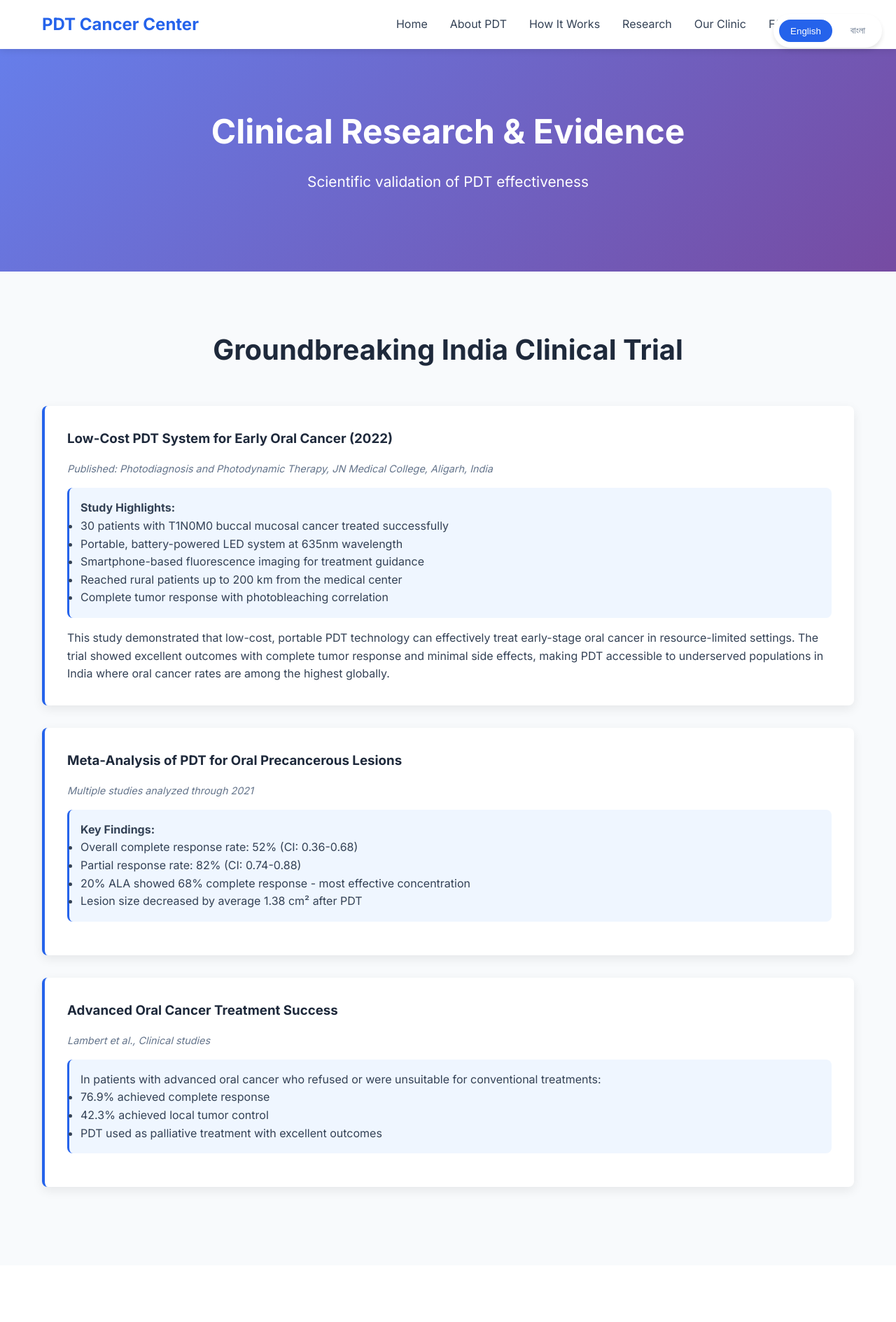
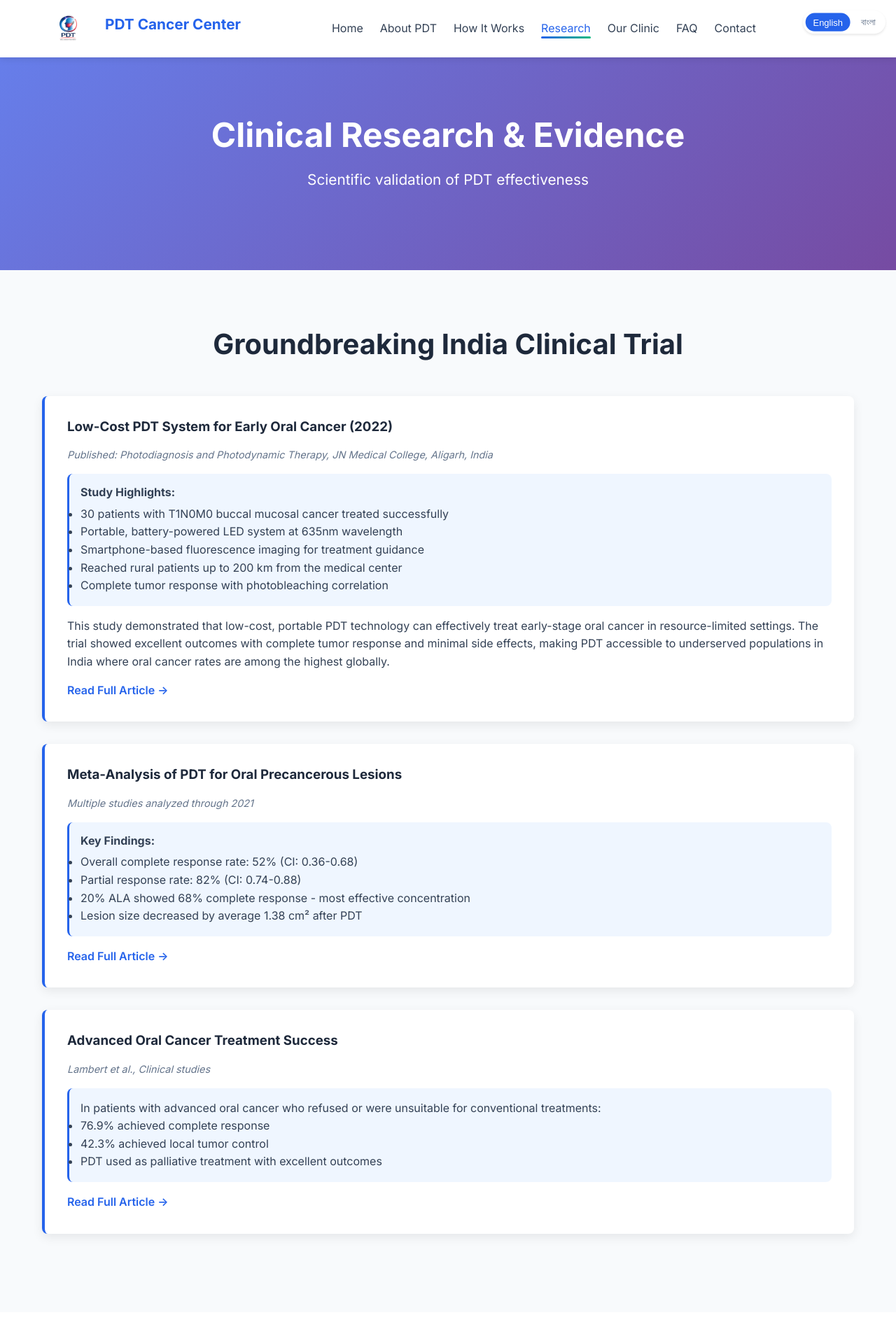
Before and after one commit to AZRASEL/PDT.AI, a PHP site: page /research.html in a window 1280 px wide. Shown: the top 1889 px of the page at 70% size. Run offline with PHP 8.4, Linux system fonts and the light colour scheme.

Commit message:
Add files via upload

```diff
--- a/about.html
+++ b/about.html
@@ -3,6 +3,7 @@
 <head>
     <meta charset="UTF-8">
     <meta name="viewport" content="width=device-width, initial-scale=1.0">
+        <link rel="icon" type="image/png" href="Pictures/PDT logo.png">
     <title>About PDT | Photodynamic Therapy</title>
     <link rel="stylesheet" href="styles.css">
     <link href="https://fonts.googleapis.com/css2?family=Inter:wght@300;400;600;700&display=swap" rel="stylesheet">
@@ -16,6 +17,7 @@
     <nav class="navbar">
         <div class="container">
             <div class="nav-brand">
+                <img src="Pictures/PDT logo.png" alt="PDT Logo" class="nav-logo">
                 <h1 data-en="PDT Cancer Center" data-bn="পিডিটি ক্যান্সার সেন্টার">PDT Cancer Center</h1>
             </div>
             <ul class="nav-menu" id="nav-menu">
@@ -57,9 +59,7 @@
                     </p>
                 </div>
                 <div class="content-image">
-                    <div class="placeholder-image" style="background: linear-gradient(135deg, #f093fb 0%, #f5576c 100%);">
-                        <p data-en="PDT Mechanism Diagram" data-bn="পিডিটি মেকানিজম ডায়াগ্রাম">PDT Mechanism Diagram</p>
-                    </div>
+                    <img src="Pictures/PDT Mechanism Diagram.png" alt="PDT Mechanism Diagram" style="width: 100%; height: auto; display: block;" data-en-alt="PDT Mechanism Diagram" data-bn-alt="পিডিটি মেকানিজম ডায়াগ্রাম">
                 </div>
             </div>
         </div>
--- a/clinic.html
+++ b/clinic.html
@@ -3,6 +3,7 @@
 <head>
     <meta charset="UTF-8">
     <meta name="viewport" content="width=device-width, initial-scale=1.0">
+        <link rel="icon" type="image/png" href="Pictures/PDT logo.png">
     <title>Our Clinic | PDT Treatment Center</title>
     <link rel="stylesheet" href="styles.css">
     <link href="https://fonts.googleapis.com/css2?family=Inter:wght@300;400;600;700&display=swap" rel="stylesheet">
@@ -16,6 +17,7 @@
     <nav class="navbar">
         <div class="container">
             <div class="nav-brand">
+                <img src="Pictures/PDT logo.png" alt="PDT Logo" class="nav-logo">
                 <h1 data-en="PDT Cancer Center" data-bn="পিডিটি ক্যান্সার সেন্টার">PDT Cancer Center</h1>
             </div>
             <ul class="nav-menu" id="nav-menu">
--- a/contact.html
+++ b/contact.html
@@ -3,6 +3,7 @@
 <head>
     <meta charset="UTF-8">
     <meta name="viewport" content="width=device-width, initial-scale=1.0">
+        <link rel="icon" type="image/png" href="Pictures/PDT logo.png">
     <title>Contact Us | Schedule PDT Consultation</title>
     <link rel="stylesheet" href="styles.css">
     <link href="https://fonts.googleapis.com/css2?family=Inter:wght@300;400;600;700&display=swap" rel="stylesheet">
@@ -16,6 +17,7 @@
     <nav class="navbar">
         <div class="container">
             <div class="nav-brand">
+                <img src="Pictures/PDT logo.png" alt="PDT Logo" class="nav-logo">
                 <h1 data-en="PDT Cancer Center" data-bn="পিডিটি ক্যান্সার সেন্টার">PDT Cancer Center</h1>
             </div>
             <ul class="nav-menu" id="nav-menu">
--- a/faq.html
+++ b/faq.html
@@ -3,6 +3,7 @@
 <head>
     <meta charset="UTF-8">
     <meta name="viewport" content="width=device-width, initial-scale=1.0">
+        <link rel="icon" type="image/png" href="Pictures/PDT logo.png">
     <title>FAQ | Common Questions About PDT</title>
     <link rel="stylesheet" href="styles.css">
     <link href="https://fonts.googleapis.com/css2?family=Inter:wght@300;400;600;700&display=swap" rel="stylesheet">
@@ -16,6 +17,7 @@
     <nav class="navbar">
         <div class="container">
             <div class="nav-brand">
+                <img src="Pictures/PDT logo.png" alt="PDT Logo" class="nav-logo">
                 <h1 data-en="PDT Cancer Center" data-bn="পিডিটি ক্যান্সার সেন্টার">PDT Cancer Center</h1>
             </div>
             <ul class="nav-menu" id="nav-menu">
--- a/how-it-works.html
+++ b/how-it-works.html
@@ -3,6 +3,7 @@
 <head>
     <meta charset="UTF-8">
     <meta name="viewport" content="width=device-width, initial-scale=1.0">
+        <link rel="icon" type="image/png" href="Pictures/PDT logo.png">
     <title>How PDT Works | Photodynamic Therapy Process</title>
     <link rel="stylesheet" href="styles.css">
     <link href="https://fonts.googleapis.com/css2?family=Inter:wght@300;400;600;700&display=swap" rel="stylesheet">
@@ -16,6 +17,7 @@
     <nav class="navbar">
         <div class="container">
             <div class="nav-brand">
+                <img src="Pictures/PDT logo.png" alt="PDT Logo" class="nav-logo">
                 <h1 data-en="PDT Cancer Center" data-bn="পিডিটি ক্যান্সার সেন্টার">PDT Cancer Center</h1>
             </div>
             <ul class="nav-menu" id="nav-menu">
--- a/index.html
+++ b/index.html
@@ -3,6 +3,7 @@
 <head>
     <meta charset="UTF-8">
     <meta name="viewport" content="width=device-width, initial-scale=1.0">
+        <link rel="icon" type="image/png" href="Pictures/PDT logo.png">
     <title>PDT Oral Cancer Center | Photodynamic Therapy Excellence</title>
     <link rel="stylesheet" href="styles.css">
     <link rel="preconnect" href="https://fonts.googleapis.com">
@@ -20,6 +21,7 @@
     <nav class="navbar">
         <div class="container">
             <div class="nav-brand">
+                <img src="Pictures/PDT logo.png" alt="PDT Logo" class="nav-logo">
                 <h1 data-en="PDT Cancer Center" data-bn="পিডিটি ক্যান্সার সেন্টার">PDT Cancer Center</h1>
             </div>
             <ul class="nav-menu" id="nav-menu">
@@ -77,9 +79,7 @@
                     </ul>
                 </div>
                 <div class="content-image">
-                    <div class="placeholder-image" style="background: linear-gradient(135deg, #667eea 0%, #764ba2 100%);">
-                        <p data-en="PDT Treatment Visualization" data-bn="পিডিটি চিকিৎসা ভিজ্যুয়ালাইজেশন">PDT Treatment Visualization</p>
-                    </div>
+                    <img src="Pictures/PDT vizualization .png" alt="PDT Treatment Visualization" style="width: 100%; height: auto; display: block; border-radius: var(--border-radius);" data-en-alt="PDT Treatment Visualization" data-bn-alt="পিডিটি চিকিৎসা ভিজ্যুয়ালাইজেশন">
                 </div>
             </div>
         </div>
--- a/research.html
+++ b/research.html
@@ -3,6 +3,7 @@
 <head>
     <meta charset="UTF-8">
     <meta name="viewport" content="width=device-width, initial-scale=1.0">
+        <link rel="icon" type="image/png" href="Pictures/PDT logo.png">
     <title>Research & Clinical Trials | PDT Evidence</title>
     <link rel="stylesheet" href="styles.css">
     <link href="https://fonts.googleapis.com/css2?family=Inter:wght@300;400;600;700&display=swap" rel="stylesheet">
@@ -16,6 +17,7 @@
     <nav class="navbar">
         <div class="container">
             <div class="nav-brand">
+                <img src="Pictures/PDT logo.png" alt="PDT Logo" class="nav-logo">
                 <h1 data-en="PDT Cancer Center" data-bn="পিডিটি ক্যান্সার সেন্টার">PDT Cancer Center</h1>
             </div>
             <ul class="nav-menu" id="nav-menu">
@@ -79,6 +81,9 @@
                    data-bn="এই গবেষণা প্রদর্শন করেছে যে স্বল্প-মূল্যের, পোর্টেবল পিডিটি প্রযুক্তি সম্পদ-সীমিত সেটিংসে প্রাথমিক পর্যায়ের মৌখিক ক্যান্সারের কার্যকরভাবে চিকিৎসা করতে পারে। ট্রায়ালটি সম্পূর্ণ টিউমার প্রতিক্রিয়া এবং ন্যূনতম পার্শ্ব প্রতিক্রিয়া সহ চমৎকার ফলাফল দেখিয়েছে, ভারতে অবহেলিত জনসংখ্যার জন্য পিডিটি অ্যাক্সেসযোগ্য করে তুলেছে যেখানে মৌখিক ক্যান্সার হার বিশ্বব্যাপী সর্বোচ্চ।">
                     This study demonstrated that low-cost, portable PDT can effectively treat early oral cancer in resource-limited settings, making treatment accessible to underserved populations.
                 </p>
+                <div style="margin-top: 15px;">
+                    <a href="https://pubmed.ncbi.nlm.nih.gov/35367616/" target="_blank" style="display: inline-flex; align-items: center; gap: 5px; color: var(--primary-color); font-weight: 600; text-decoration: none;" data-en="Read Full Article &rarr;" data-bn="সম্পূর্ণ নিবন্ধ পড়ুন &rarr;">Read Full Article &rarr;</a>
+                </div>
             </div>
 
             <div class="research-card">
@@ -93,6 +98,9 @@
                         <li data-en="20% ALA showed 68% complete response - most effective concentration" data-bn="20% ALA 68% সম্পূর্ণ প্রতিক্রিয়া দেখিয়েছে - সবচেয়ে কার্যকর ঘনত্ব">20% ALA showed 68% complete response - most effective</li>
                         <li data-en="Lesion size decreased by average 1.38 cm² after PDT" data-bn="পিডিটির পরে গড়ে 1.38 cm² ক্ষত আকার হ্রাস পেয়েছে">Lesion size decreased by average 1.38 cm² after PDT</li>
                     </ul>
+                </div>
+                <div style="margin-top: 15px;">
+                    <a href="https://pubmed.ncbi.nlm.nih.gov/31394296/" target="_blank" style="display: inline-flex; align-items: center; gap: 5px; color: var(--primary-color); font-weight: 600; text-decoration: none;" data-en="Read Full Article &rarr;" data-bn="সম্পূর্ণ নিবন্ধ পড়ুন &rarr;">Read Full Article &rarr;</a>
                 </div>
             </div>
 
@@ -110,6 +118,9 @@
                         <li data-en="42.3% achieved local tumor control" data-bn="42.3% স্থানীয় টিউমার নিয়ন্ত্রণ অর্জন করেছে">42.3% achieved local tumor control</li>
                         <li data-en="PDT used as palliative treatment with excellent outcomes" data-bn="চমৎকার ফলাফল সহ প্যালিয়েটিভ চিকিৎসা হিসাবে পিডিটি ব্যবহৃত">PDT used as palliative treatment with excellent outcomes</li>
                     </ul>
+                </div>
+                <div style="margin-top: 15px;">
+                    <a href="https://www.frontiersin.org/journals/oncology/articles/10.3389/fonc.2021.626394/full" target="_blank" style="display: inline-flex; align-items: center; gap: 5px; color: var(--primary-color); font-weight: 600; text-decoration: none;" data-en="Read Full Article &rarr;" data-bn="সম্পূর্ণ নিবন্ধ পড়ুন &rarr;">Read Full Article &rarr;</a>
                 </div>
             </div>
         </div>
--- a/styles.css
+++ b/styles.css
@@ -23,6 +23,11 @@ body {
     color: var(--text-color);
     background-color: #ffffff;
 }
+h1, h2, h3, h4, h5, h6 {
+    line-height: 1.3; /* Tighter line height for headings */
+    margin-bottom: 0.5em;
+}
+
 
 .container {
     max-width: 1200px;
@@ -33,24 +38,27 @@ body {
 /* Language Toggle */
 .language-toggle {
     position: fixed;
-    top: 20px;
-    right: 20px;
-    z-index: 1001;
+    top: 15px; /* Moved up */
+    right: 15px; /* Moved right */
+    z-index: 1100; /* Ensure above everything */
     display: flex;
-    gap: 10px;
+    gap: 5px; /* Smaller gap */
     background: white;
-    padding: 8px;
+    padding: 4px; /* Smaller padding */
     border-radius: 50px;
-    box-shadow: 0 4px 6px rgba(0, 0, 0, 0.1);
+    box-shadow: 0 2px 4px rgba(0, 0, 0, 0.1);
+    transform: scale(0.9); /* Smaller size */
+    transform-origin: top right;
 }
 
 .lang-btn {
-    padding: 8px 16px;
+    padding: 6px 12px; /* Smaller padding */
     border: none;
     background: transparent;
     color: var(--gray-color);
     border-radius: 50px;
     cursor: pointer;
+    font-size: 0.9rem; /* Smaller font */
     font-weight: 500;
     transition: var(--transition);
 }
@@ -81,18 +89,34 @@ body {
     align-items: center;
 }
 
+
 .nav-brand h1 {
-    font-size: 1.5rem;
+    font-size: 1.3rem; /* Reduced from 1.5rem to prevent crowding */
     color: var(--primary-color);
     font-weight: 700;
+    white-space: nowrap; /* Prevent wrapping */
+    line-height: 1.2;
 }
+
+.nav-brand {
+    display: flex;
+    align-items: center;
+    gap: 10px; /* Reduced gap */
+    cursor: pointer;
+    flex-shrink: 0; /* Prevent shrinking */
+}
+
+
 
 .nav-menu {
     display: flex;
     list-style: none;
-    gap: 2rem;
+    gap: 1.5rem; /* Reduced from 2rem */
     align-items: center;
+    margin-right: 140px;
+    flex-wrap: nowrap; /* Prevent wrapping, let it overflow to burger if needed */
 }
+
 
 .nav-menu a {
     text-decoration: none;
@@ -626,6 +650,22 @@ button[type="submit"]:hover {
 
 /* Responsive Design */
 @media (max-width: 768px) {
+    /* Reset nav menu margin on mobile */
+    .nav-menu {
+        margin-right: 0 !important;
+    }
+
+    /* Move toggle to avoid hamburger on mobile */
+    .language-toggle {
+        top: 15px;
+        right: 60px; /* Move left of the hamburger */
+        transform: scale(0.8);
+    }
+
+    .hamburger {
+        z-index: 1101; /* Ensure hamburger is clickable */
+    }
+
     .hamburger {
         display: flex;
     }
@@ -676,3 +716,54 @@ button[type="submit"]:hover {
         grid-template-columns: 1fr;
     }
 }
+/* Active Menu Highlight */
+.nav-menu a.active {
+    color: var(--primary-color);
+}
+
+.nav-menu a.active::after {
+    content: '';
+    position: absolute;
+    bottom: -5px;
+    left: 0;
+    width: 100%;
+    height: 3px;
+    background: linear-gradient(90deg, var(--primary-color), var(--secondary-color));
+    border-radius: 2px;
+}
+
+/* Nav Brand Pointer */
+.nav-brand {
+    cursor: pointer;
+}
+
+/* Brand Logo Styles */
+.nav-brand {
+    display: flex;
+    align-items: center;
+    gap: 15px;
+    cursor: pointer;
+}
+
+.nav-logo {
+    height: 50px;
+    width: auto;
+    object-fit: contain;
+}
+
+/* Responsive Adjustments for Zoom/Bangla */
+@media (max-width: 992px) {
+    .nav-menu {
+        gap: 1rem;
+        margin-right: 100px;
+    }
+    .nav-brand h1 {
+        font-size: 1.1rem;
+    }
+}
+
+@media (max-width: 768px) {
+    .nav-menu {
+        margin-right: 0; /* Reset for mobile menu */
+    }
+}
```
Also changed, not shown: script.js (+30 -0 lines), Pictures/PDT Mechanism Diagram.png (added), Pictures/PDT logo.png (added), Pictures/PDT vizualization .png (added), README.md.
